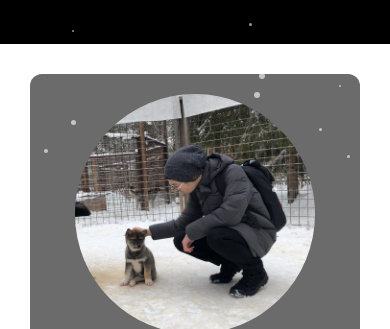
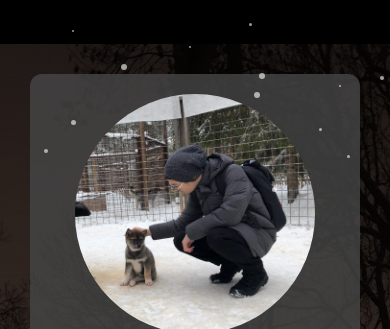
Before and after one commit to bamdart/bamdart.github.io, a plain HTML site: page index.html in a window 390 px wide. Shown: the part 56-385 px from the top of the page. Drawn offline with nearby package versions, Linux system fonts and the light colour scheme.

Commit message:
try to fix css for mobile

```diff
--- a/index.css
+++ b/index.css
@@ -2,7 +2,7 @@ html {
     background-color: #000000;
 }
 
-body:before {
+/* body:before {
     z-index: -10;
     background-image: linear-gradient(rgba(0, 0, 0, 0.9), rgba(0, 0, 0, 0.4)), url('./bg.jpg');
     background-repeat: no-repeat;
@@ -12,23 +12,27 @@ body:before {
     -o-background-size: cover;
     background-size: cover;
     background-attachment: fixed;
-}
+} */
 
 body {
-  /* background-color: #111111; */
+  background-color: #000000;
   color: #eeeeee;
   font-family: Microsoft JhengHei;
   overflow-x: hidden;
 
-  /*background-image: linear-gradient(rgba(0, 0, 0, 0.8), rgba(0, 0, 0, 0.4)),
+
+  z-index: -10;
+  width: 100%;
+  height: 100%;
+  background-image: linear-gradient(rgba(0, 0, 0, 0.8), rgba(0, 0, 0, 0.4)),
     url("./bg.jpg");
   background-repeat: no-repeat;
   background-attachment: fixed;
   background-position: top center;
-  -webkit-background-size: 100vw auto;
-  -moz-background-size: 100vw auto;
-  -o-background-size: 100vw auto;
-  background-size: 100vw auto;*/
+  -webkit-background-size: cover;
+  -moz-background-size: cover;
+  -o-background-size: cover;
+  background-size: cover;
 }
 
 p {
```
